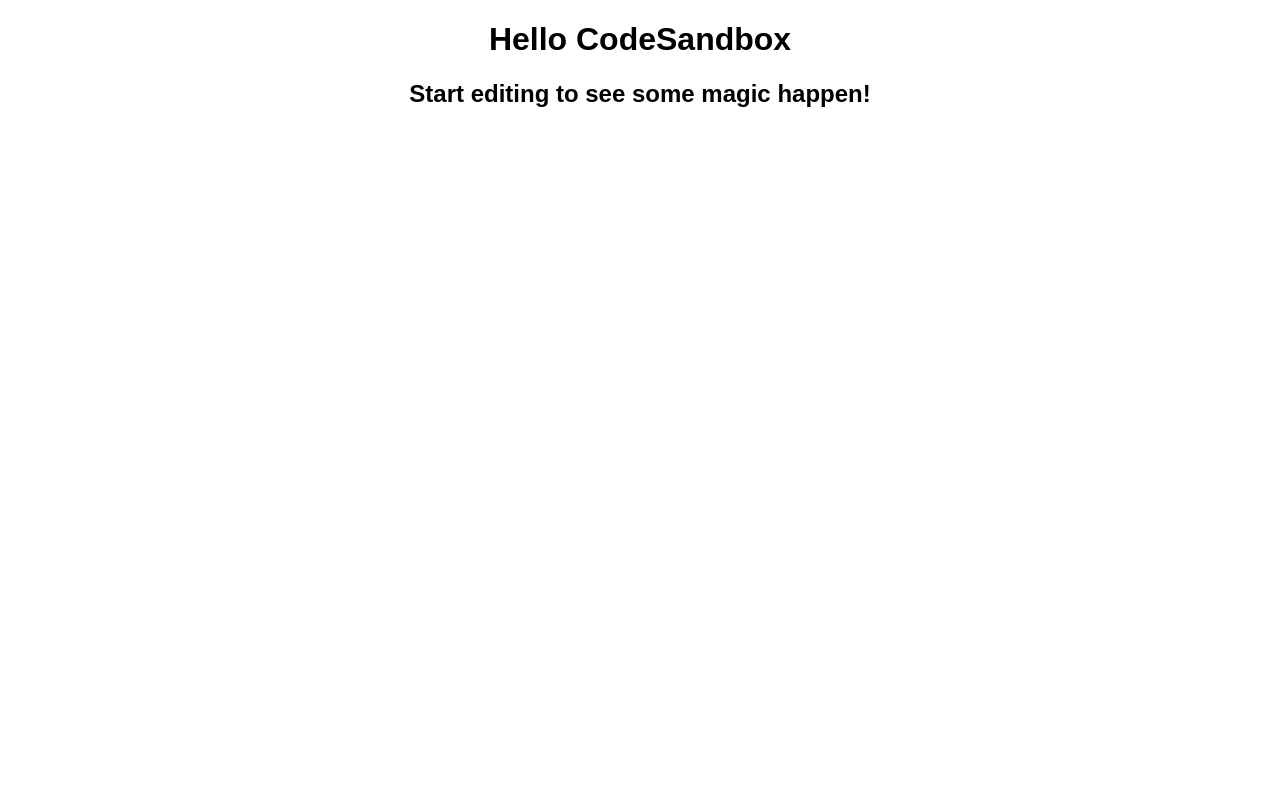
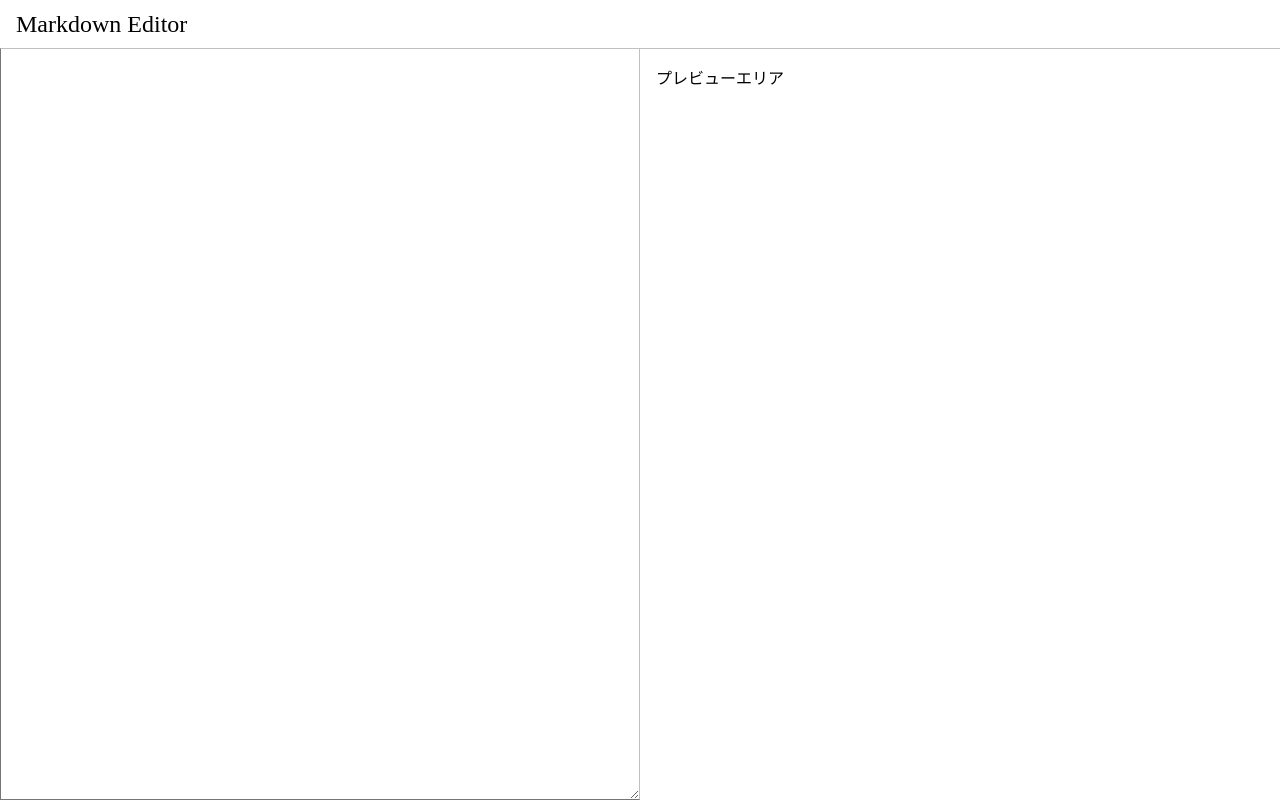
Before and after one commit to hamaa-affix/react-typescript-markdown, a React (Create React App) app: page / in a window 1280 px wide. Built offline with nearby package versions, Linux system fonts and the light colour scheme.

Commit message:
カスタムフックを用いたlocalStorageへの保存処理

```diff
--- a/package.json
+++ b/package.json
@@ -7,7 +7,8 @@
   "dependencies": {
     "react": "17.0.1",
     "react-dom": "17.0.1",
-    "react-scripts": "4.0.0"
+    "react-scripts": "4.0.0",
+    "styled-components": "5.2.1"
   },
   "devDependencies": {
     "@types/react": "17.0.0",
--- /dev/null
+++ b/src/hooks/use_state_with_storage.ts
@@ -0,0 +1,15 @@
+import { useState } from "react";
+
+export const useStateWithStorage = (
+  init: string,
+  key: string
+): [string, (s: string) => void] => {
+  const [value, setValue] = useState<string>(localStorage.getItem(key) || init);
+
+  const setValueWithStorage = (nextValue: string): void => {
+    setValue(nextValue);
+    localStorage.setItem(key, nextValue);
+  };
+
+  return [value, setValueWithStorage];
+};
--- a/src/index.tsx
+++ b/src/index.tsx
@@ -1,6 +1,22 @@
 import { render } from "react-dom";
+import { createGlobalStyle } from "styled-components";
+import App from "./App";
+import Editer from "./pages/editor";
 
-import App from "./App";
+// const rootElement = document.getElementById("root");
+// render(<App />, rootElement);
 
-const rootElement = document.getElementById("root");
-render(<App />, rootElement);
+const GlobalStyle = createGlobalStyle`
+    body * {
+      box-sizing: border-box;
+    }
+  `;
+
+const Main = (
+  <>
+    <GlobalStyle />
+    <Editer />
+  </>
+);
+
+render(Main, document.getElementById("root"));
--- /dev/null
+++ b/src/pages/editor.tsx
@@ -0,0 +1,65 @@
+import React from "react";
+import { useStateWithStorage } from "../hooks/use_state_with_storage";
+import styled from "styled-components";
+
+const StorageKey = "pages/editor:text";
+
+const Header = styled.header`
+  font-size: 1.5rem;
+  height: 2rem;
+  left: 0;
+  line-height: 2rem;
+  padding: 0.5rem 1rem;
+  position: fixed;
+  right: 0;
+  top: 0;
+`;
+
+const Wrapper = styled.div`
+  bottom: 0;
+  left: 0;
+  position: fixed;
+  right: 0;
+  top: 3rem;
+`;
+
+const TextArea = styled.textarea`
+  border-right: 1px solid silver;
+  border-top: 1px solid silver;
+  bottom: 0;
+  font-size: 1rem;
+  left: 0;
+  padding: 0.5rem;
+  position: absolute;
+  top: 0;
+  width: 50vw;
+`;
+
+const Preview = styled.div`
+  border-top: 1px solid silver;
+  bottom: 0;
+  overflow-y: scroll;
+  padding: 1rem;
+  position: absolute;
+  right: 0;
+  top: 0;
+  width: 50vw;
+`;
+
+const Editer: React.FC = () => {
+  const [text, setText] = useStateWithStorage("", StorageKey);
+  return (
+    <>
+      <Header>Markdown Editor</Header>
+      <Wrapper>
+        <TextArea
+          value={text}
+          onChange={(event: any) => setText(event.target.value)}
+        />
+        <Preview>プレビューエリア</Preview>
+      </Wrapper>
+    </>
+  );
+};
+
+export default Editer;
```
